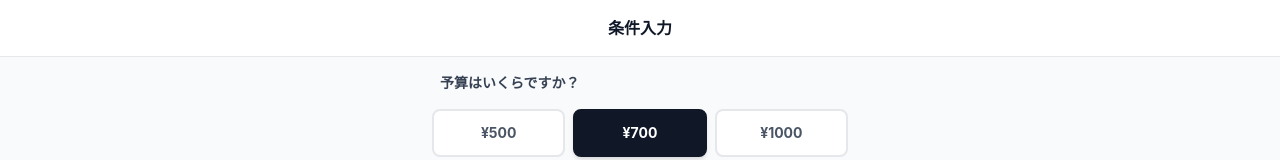
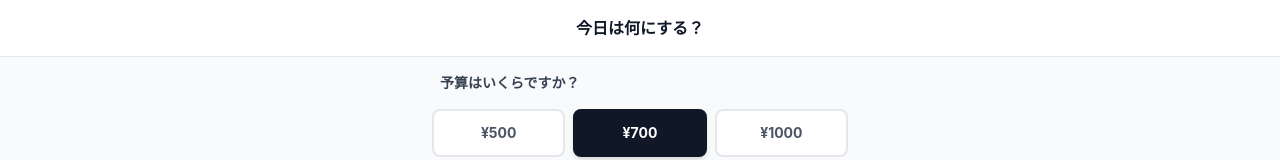
Before and after one commit to kei3yu3/conbini-meal-app, a React (Vite) app: page / in a window 1280 px wide. Shown: the top 160 px of the page. Built offline with nearby package versions, Linux system fonts and the light colour scheme.

Commit message:
画面上部のタイトル変更

```diff
--- a/src/pages/Home.tsx
+++ b/src/pages/Home.tsx
@@ -20,7 +20,7 @@ export default function Home() {
   return (
     <div className="min-h-screen bg-gray-50 pb-40">
       <header className="sticky top-0 z-10 flex items-center justify-center px-4 py-4 bg-white border-b border-gray-200">
-        <h1 className="text-base font-bold text-gray-900">条件入力</h1>
+        <h1 className="text-base font-bold text-gray-900">今日は何にする？</h1>
       </header>
 
       <main className="p-4 max-w-md mx-auto space-y-8">
```
